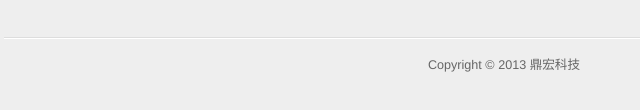
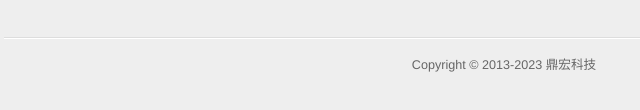
Before and after one commit to SmithWang/smithwang.github.com, a plain HTML site: page index.html in a window 1280 px wide. Shown: the part 500-610 px from the top of the page, 136-776 px from the left. Drawn offline with nearby package versions, Linux system fonts and the light colour scheme.

Commit message:
Update index.html
15

```diff
--- a/index.html
+++ b/index.html
@@ -130,7 +130,7 @@ E-mail:&#x62;&#x6a;&#100;&#104;&#101;&#x63;&#x74;&#x40;&#x31;&#50;&#54;&#x2e;&#x
 
     <div class="center"><a href="/blog/archives">Blog Archives</a></div>
 </nav>--></div>
-	<footer id="footer" class="inner">Copyright &copy; 2013
+	<footer id="footer" class="inner">Copyright &copy; 2013-2023
 
     鼎宏科技
 
```
